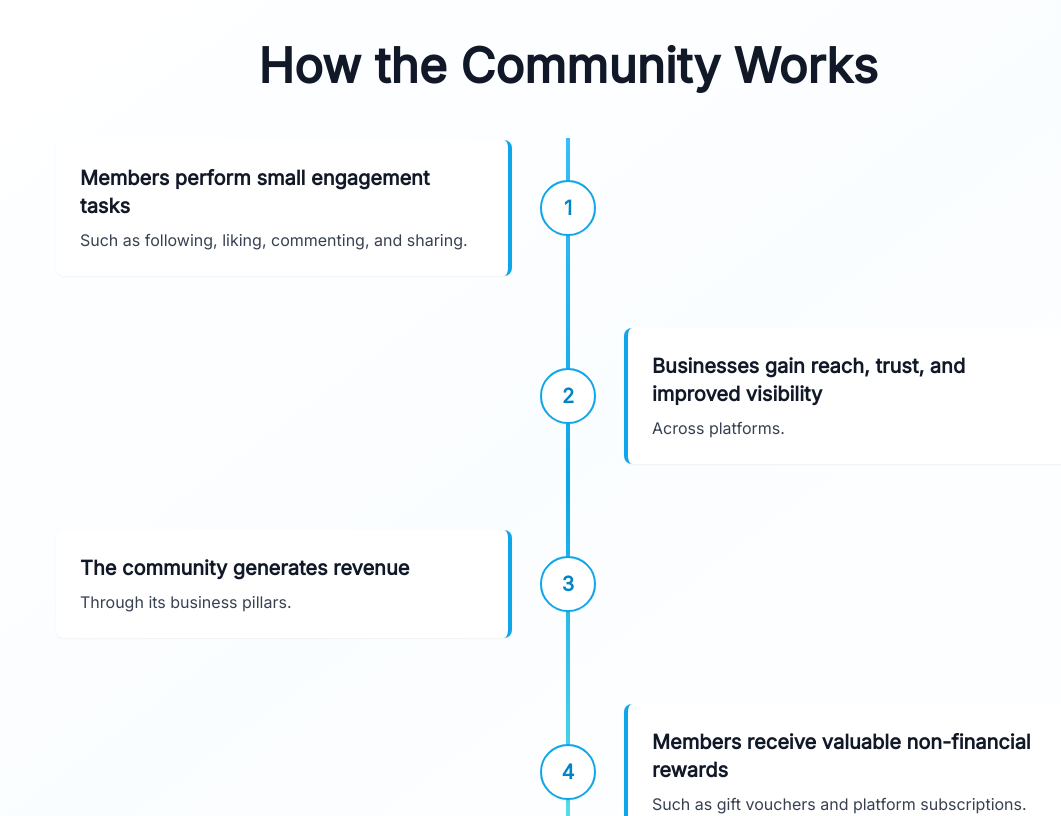
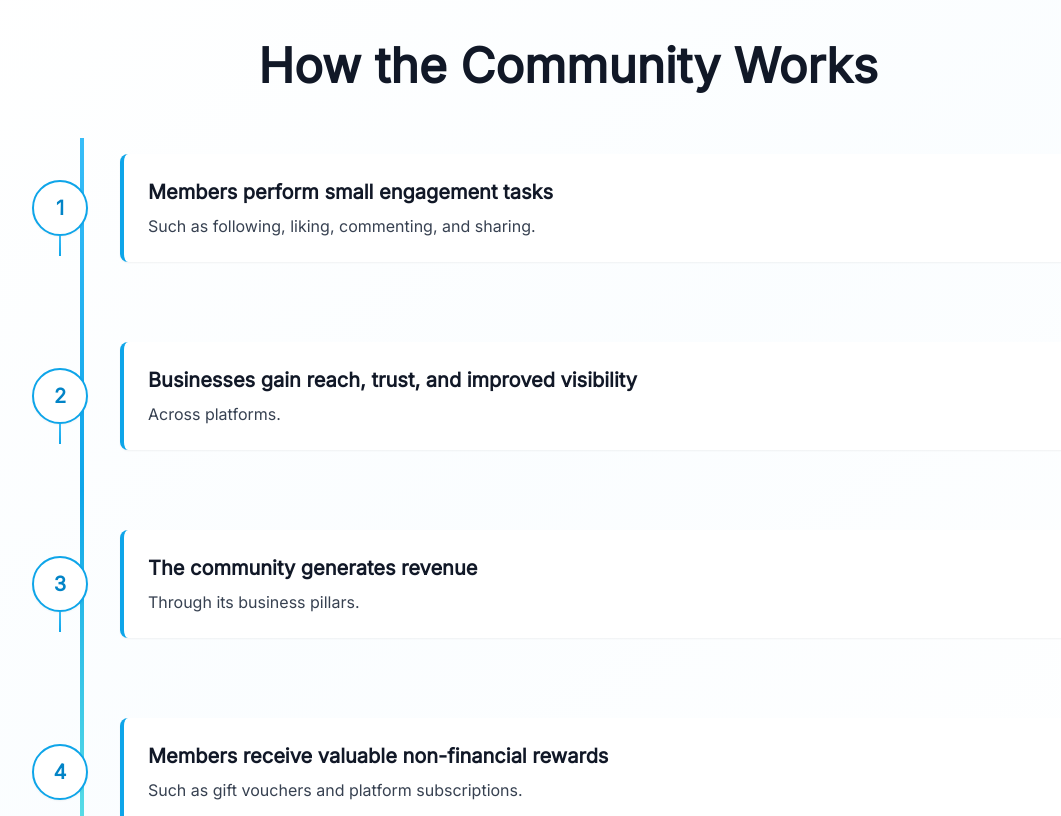
Before and after one commit to bala290498/orca-circle, a Next.js app: page / in a window 1280 px wide. Shown: the part 2880-3696 px from the top of the page, without its empty margins (72-1133 px from the left). Built offline with nearby package versions, Linux system fonts and the light colour scheme.

Commit message:
Fix jitter issue in Testimonials component and update timeline layout to single side

```diff
--- a/components/HowItWorks.tsx
+++ b/components/HowItWorks.tsx
@@ -30,15 +30,14 @@ export default function HowItWorks() {
             How the Community Works
           </h2>
 
-          {/* Timeline - Clean zig-zag layout */}
+          {/* Timeline - Left side timeline, right side cards */}
           <div className="relative max-w-5xl mx-auto">
-            {/* Vertical timeline line - thinner and centered */}
-            <div className="absolute left-6 md:left-1/2 md:-translate-x-1/2 top-0 bottom-0 w-0.5 md:w-1 bg-gradient-to-b from-primary-400 via-primary-500 to-secondary-500"></div>
+            {/* Vertical timeline line - on the left */}
+            <div className="absolute left-6 top-0 bottom-0 w-0.5 md:w-1 bg-gradient-to-b from-primary-400 via-primary-500 to-secondary-500"></div>
 
             {/* Steps - Fixed vertical rhythm */}
             <div className="space-y-10 md:space-y-12">
               {steps.map((step, index) => {
-                const isEven = index % 2 === 0;
                 const isLast = index === steps.length - 1;
 
                 return (
@@ -46,31 +45,19 @@ export default function HowItWorks() {
                     key={index}
                     className="relative flex items-center min-h-[120px] md:min-h-[140px]"
                   >
-                    {/* Left card (even steps: 1, 3) - Desktop only */}
-                    {isEven && (
-                      <div className="hidden md:block w-full md:w-[calc(50%-2.5rem)] md:pr-4 relative">
-                        <div className="bg-white rounded-lg p-5 md:p-6 shadow-sm hover:shadow-md transition-all duration-200 border-r-4 border-primary-500 h-full flex flex-col">
-                          <h3 className="text-base sm:text-lg md:text-xl font-semibold text-gray-900 mb-2">
-                            {step.title}
-                          </h3>
-                          <p className="text-sm sm:text-base text-gray-700 flex-grow">{step.description}</p>
-                        </div>
-                      </div>
-                    )}
-
-                    {/* Timeline node - smaller with thinner border */}
-                    <div className="absolute left-0 md:left-1/2 md:-translate-x-1/2 z-10 flex-shrink-0 -ml-6 md:ml-0">
+                    {/* Timeline node - on the left */}
+                    <div className="absolute left-0 z-10 flex-shrink-0 -ml-6">
                       <div className="w-10 h-10 sm:w-12 sm:h-12 md:w-14 md:h-14 bg-white rounded-full flex items-center justify-center text-base sm:text-lg md:text-xl font-semibold shadow-sm border-2 border-primary-500 text-primary-600">
                         {step.number}
                       </div>
-                      {/* Mobile connecting line */}
+                      {/* Connecting line */}
                       {!isLast && (
-                        <div className="absolute top-full left-1/2 -translate-x-1/2 w-0.5 h-5 md:hidden bg-gradient-to-b from-primary-400 to-primary-500"></div>
+                        <div className="absolute top-full left-1/2 -translate-x-1/2 w-0.5 h-5 bg-gradient-to-b from-primary-400 to-primary-500"></div>
                       )}
                     </div>
 
-                    {/* Right card - Mobile: all cards on right, Desktop: odd steps (2, 4) */}
-                    <div className={`w-full md:w-[calc(50%-2.5rem)] md:ml-auto md:pl-4 relative ml-12 md:ml-auto ${isEven ? 'md:hidden' : ''}`}>
+                    {/* Right card - all cards on right side */}
+                    <div className="w-full md:w-[calc(100%-3rem)] ml-12 md:ml-16 relative">
                       <div className="bg-white rounded-lg p-5 md:p-6 shadow-sm hover:shadow-md transition-all duration-200 h-full flex flex-col border-l-4 border-primary-500">
                         <h3 className="text-base sm:text-lg md:text-xl font-semibold text-gray-900 mb-2">
                           {step.title}
--- a/components/Testimonials.tsx
+++ b/components/Testimonials.tsx
@@ -65,6 +65,7 @@ export default function Testimonials() {
   ];
 
   const testimonialsRef = useRef<HTMLDivElement>(null);
+  const containerRef = useRef<HTMLDivElement>(null);
   const [active, setActive] = useState<number>(0);
   const [autorotate, setAutorotate] = useState<boolean>(true);
   const autorotateTiming: number = 7000;
@@ -75,15 +76,31 @@ export default function Testimonials() {
       setActive((prev) => (prev + 1 === testimonials.length ? 0 : prev + 1));
     }, autorotateTiming);
     return () => clearInterval(interval);
-  }, [active, autorotate, testimonials.length]);
+  }, [autorotate, testimonials.length]);
 
   const heightFix = () => {
-    if (testimonialsRef.current && testimonialsRef.current.parentElement)
-      testimonialsRef.current.parentElement.style.height = `${testimonialsRef.current.clientHeight}px`;
+    if (testimonialsRef.current && containerRef.current) {
+      const height = testimonialsRef.current.clientHeight;
+      containerRef.current.style.height = `${height}px`;
+    }
   };
 
   useEffect(() => {
+    // Set initial height
     heightFix();
+
+    // Use ResizeObserver for better performance
+    const resizeObserver = new ResizeObserver(() => {
+      heightFix();
+    });
+
+    if (testimonialsRef.current) {
+      resizeObserver.observe(testimonialsRef.current);
+    }
+
+    return () => {
+      resizeObserver.disconnect();
+    };
   }, []);
 
   return (
@@ -123,7 +140,11 @@ export default function Testimonials() {
                 </div>
               </div>
             </div>
-            <div className="mb-6 sm:mb-9 transition-all delay-300 duration-150 ease-in-out px-2">
+            <div
+              ref={containerRef}
+              className="mb-6 sm:mb-9 transition-all delay-300 duration-150 ease-in-out px-2 overflow-hidden"
+              style={{ willChange: 'height' }}
+            >
               <div className="relative flex flex-col" ref={testimonialsRef}>
                 {testimonials.map((testimonial, index) => (
                   <Transition
@@ -135,9 +156,13 @@ export default function Testimonials() {
                     leave="transition ease-out duration-300 delay-300 absolute"
                     leaveFrom="opacity-100 translate-x-0"
                     leaveTo="opacity-0 translate-x-4"
-                    beforeEnter={() => heightFix()}
+                    beforeEnter={() => {
+                      requestAnimationFrame(() => {
+                        heightFix();
+                      });
+                    }}
                   >
-                    <div className="text-base sm:text-lg md:text-xl lg:text-2xl font-bold text-primary-900 before:content-['\201C'] after:content-['\201D'] px-2">
+                    <div className="text-base sm:text-lg md:text-xl lg:text-2xl font-bold text-primary-900 before:content-['\201C'] after:content-['\201D'] px-2" style={{ willChange: 'transform, opacity' }}>
                       {testimonial.quote}
                     </div>
                   </Transition>
```
